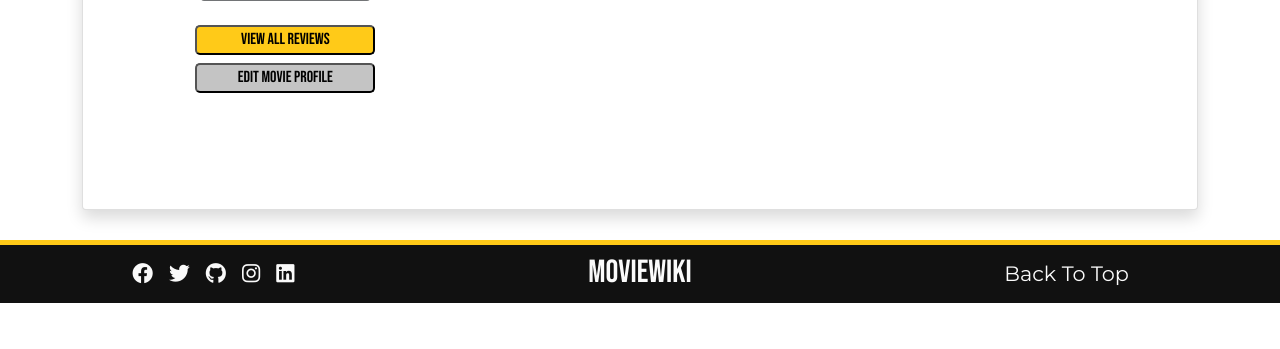
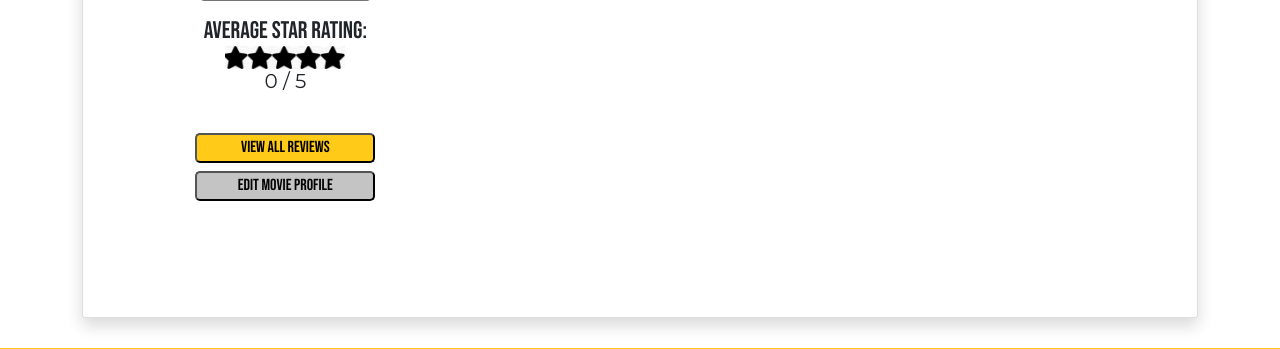
Before and after one commit to nlenno1/moviewiki-ms3, a Flask app: template templates/view-movie.html in a window 1280 px wide. Shown: the part 669-1018 px from the top of the page. Before the commit the page ends 972 px from the top, so only its background shows below. Run offline with Flask 2, Linux system fonts and the light colour scheme; the template is opened without the code that fills it, so the values that code supplies are empty; some libraries are stand-ins or nearby versions.

Commit message:
fix/feat: correct typo, fix display-star-rating js and add star rating display to movie profile

```diff
--- a/static/js/display-star-rating.js
+++ b/static/js/display-star-rating.js
@@ -1,6 +1,7 @@
 function displayStarRating () {
-    score = document.querySelector("#average_review_score").innerHTML;
+    score = document.querySelector("#average_rating").innerHTML;
     if (score > 0) {
+        console.log(score)
         scorePercentage = (score/5)*100;
         maskPercentage = 100 - scorePercentage;
     } else {
--- a/templates/about.html
+++ b/templates/about.html
@@ -26,7 +26,7 @@
                 <div id="age-limit-collapse" class="accordion-collapse collapse"
                     aria-labelledby="age-limit-heading" data-bs-parent="#faq-accordion">
                     <div class="accordion-body">
-                        <p>You have to over the age of 8 to create an account on MovieWiki however anyone can view the Movies and Reviews</p>
+                        <p>You have to be over the age of 8 to create an account on MovieWiki however anyone can view the Movies and Reviews</p>
                     </div>
                 </div>
             </div>
--- a/templates/view-movie.html
+++ b/templates/view-movie.html
@@ -1,7 +1,7 @@
 {% extends "base.html" %}
 {% block content %}
 
-<h1 id="header-title">Movie</h1>
+    <h1 id="header-title">Movie</h1>
 
     <div class="container-md">
         {% if user_reviewed == False %}
@@ -49,6 +49,16 @@
                                 <img src="{{ movie.image_link }}" onerror="this.onerror=null;this.src='{{ url_for('static', filename='img/movie_placeholder.png') }}'" alt="Movie Image">
                             </a>
                         </div>
+                    </div>
+                    <div class="text-center my-3">
+                        <h4 class="mb-0">Average Star Rating:</h4>
+                        <div class="five-stars-container">
+                            <div class="position-relative">
+                                <img src="{{ url_for('static', filename='img/5_black_stars.png') }}" alt="" class="mask" id="five_stars_mask">
+                                <img src="{{ url_for('static', filename='img/5_stars.png') }}" alt="" class="five-stars">
+                            </div>
+                        </div>
+                        <h5><span id="average_rating">{% if movie.average_rating %}{{ movie.average_rating }}{% else %}0{% endif %}</span> / 5 </h5>
                     </div>
                     <div class="row g-0">
                         <div class="col-12 view-movie-button-container mt-3 mb-5">
@@ -221,4 +231,10 @@
             </div>
         {% endif %}
 
-    {% endblock %}
+{% endblock %}
+
+{% block scripts %}
+
+    <script src="{{url_for('static', filename='js/display-star-rating.js')}}"></script>
+
+{% endblock %}
```
